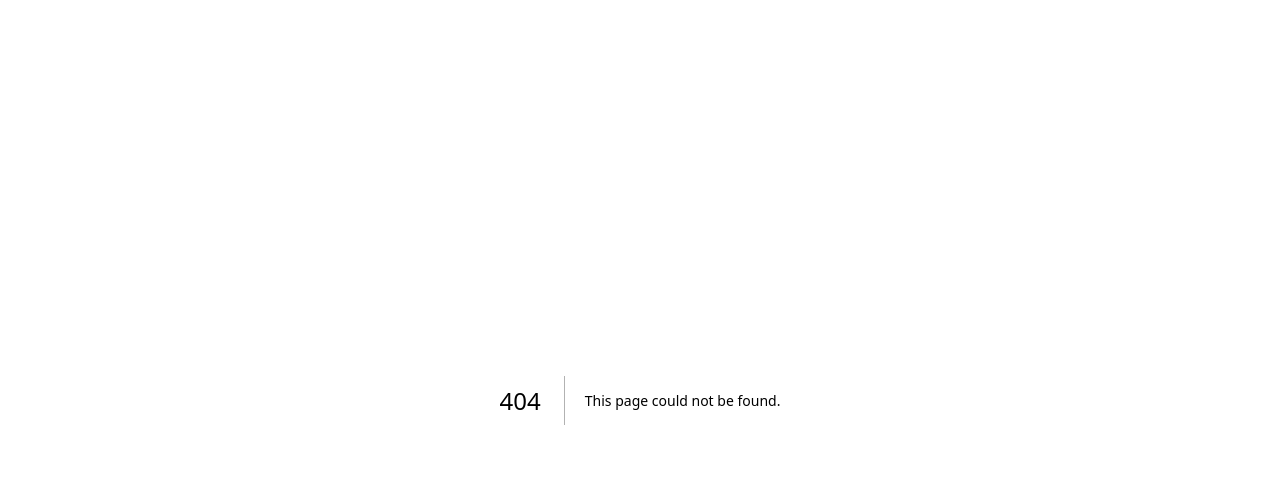
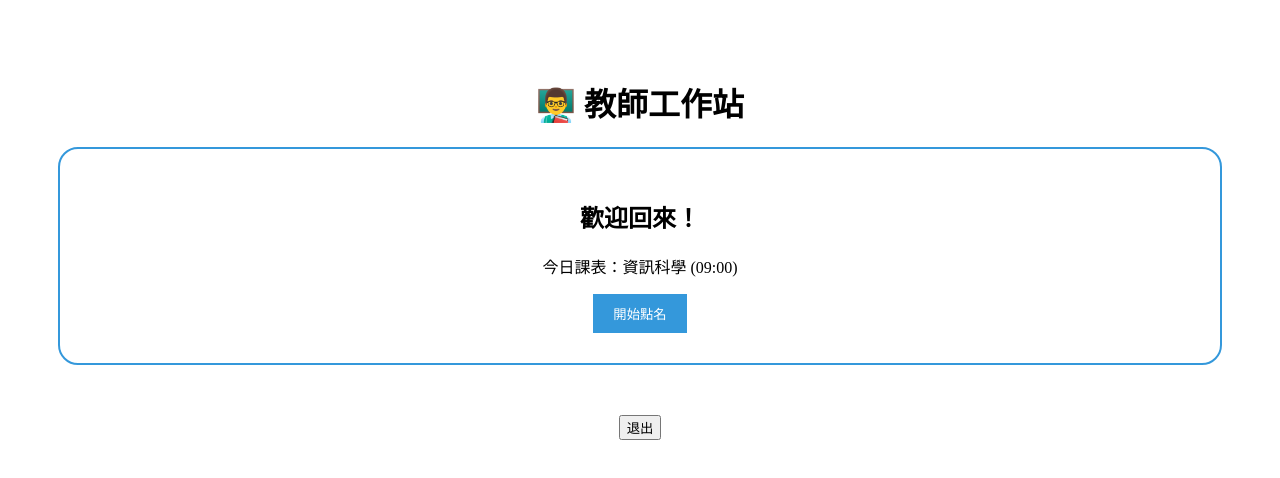
Before and after one commit to terry5333/nfc-test, a Next.js app: page /teacher in a window 1280 px wide. Before the commit this address had no page. Shown: the top 478 px of the page. Built offline with nearby package versions, Linux system fonts and the light colour scheme.

Commit message:
Create teacher.js

```diff
--- /dev/null
+++ b/pages/teacher.js
@@ -0,0 +1,13 @@
+export default function Teacher() {
+  return (
+    <div style={{ padding: '50px', textAlign: 'center' }}>
+      <h1>👨‍🏫 教師工作站</h1>
+      <div style={{ border: '2px solid #3498db', padding: '30px', borderRadius: '20px' }}>
+        <h2>歡迎回來！</h2>
+        <p>今日課表：資訊科學 (09:00)</p>
+        <button style={{ padding: '10px 20px', background: '#3498db', color: 'white', border: 'none' }}>開始點名</button>
+      </div>
+      <button onClick={()=>window.location.href='/'} style={{ marginTop: '50px' }}>退出</button>
+    </div>
+  );
+}
```
